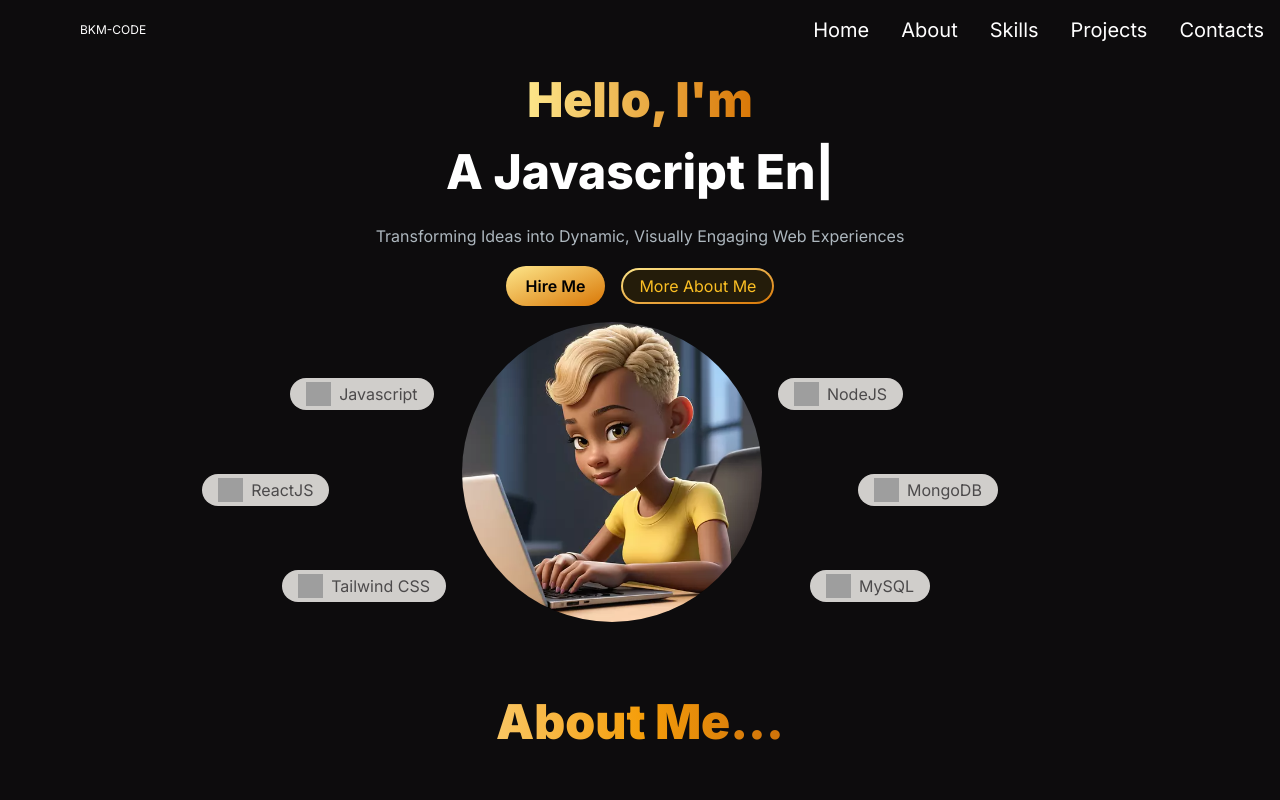
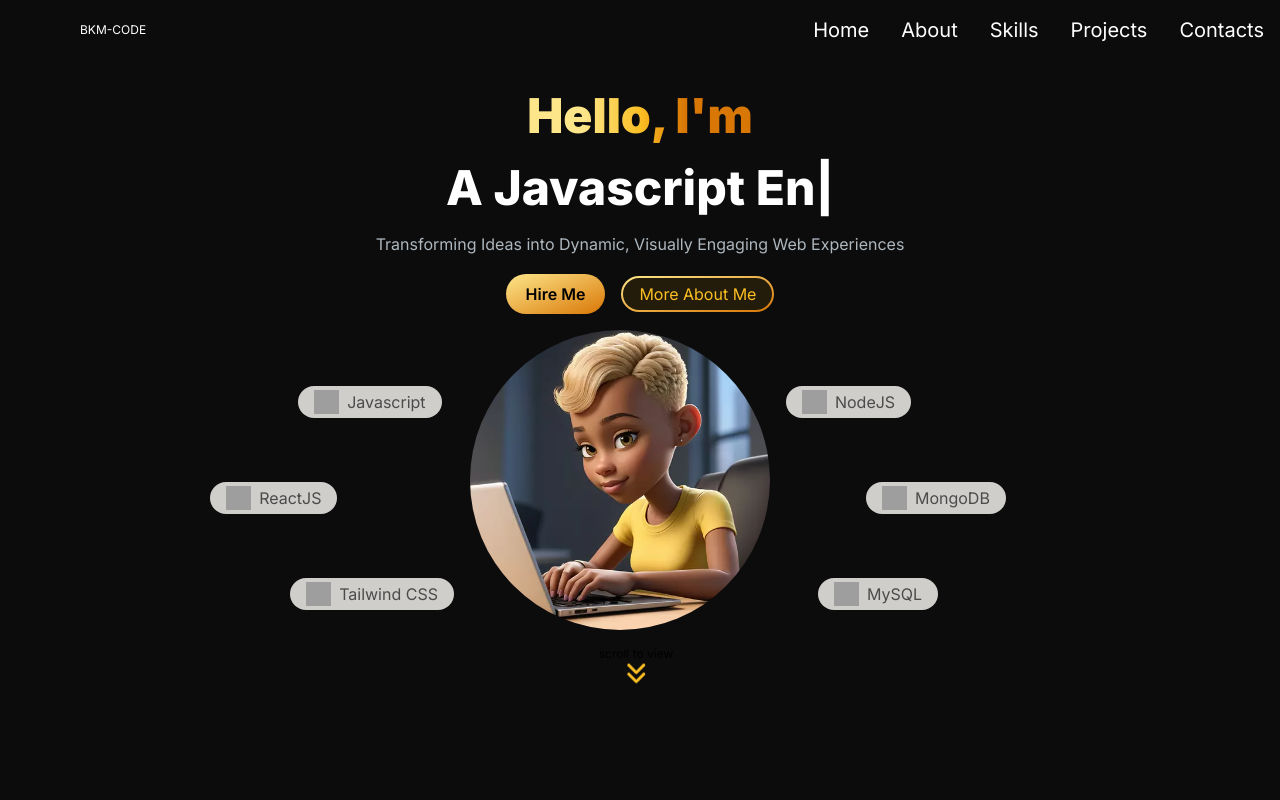
Before and after one commit to bridgitkanini/bridgitkanini-portfolio, a Next.js app: page / in a window 1280 px wide. Shown: the top 800 px of the page. Built offline with nearby package versions, Linux system fonts and the light colour scheme; grey boxes are pictures that could not be loaded.

Commit message:
Add scroll to view button and animation.

```diff
--- a/src/app/components/HeroSection.jsx
+++ b/src/app/components/HeroSection.jsx
@@ -4,14 +4,15 @@ import Image from "next/image";
 import { TypeAnimation } from "react-type-animation";
 import { motion } from "framer-motion";
 import Link from "next/link";
-// import KeyboardDoubleArrowDownIcon from "@mui/icons-material/KeyboardDoubleArrowDown";
+import { FontAwesomeIcon } from "@fortawesome/react-fontawesome";
+import { faAnglesDown } from "@fortawesome/free-solid-svg-icons";
 
 const HeroSection = () => {
   return (
-    <section id="home" className="lg:py-4 mt-8 mx-auto px-8">
-      <div className="flex flex-col justify-center items-center ">
+    <section id="home" className="py-4 mx-auto px-8 mb-8">
+      <div className="flex flex-col justify-center items-center mt-12">
         {/* <div className="grid grid-cols-1 sm:grid-cols-12"> */}
-        <h1 className="text-transparent bg-clip-text bg-gradient-to-r from-amber-200 to-amber-600 text-2xl sm:text-2xl lg:text-5xl lg:leading-normal font-black">
+        <h1 className="text-transparent bg-clip-text bg-gradient-to-r  from-amber-200 from-25% via-amber-400 via-50% to-amber-600 to-70% text-2xl sm:text-2xl lg:text-5xl lg:leading-normal font-black">
           Hello, I&apos;m{" "}
         </h1>
         <motion.div
@@ -20,7 +21,7 @@ const HeroSection = () => {
           transition={{ duration: 0.5 }}
           className="col-span-8 place-self-center text-center sm:text-left justify-self-center"
         >
-          <h1 className="text-white mb-4 text-2xl sm:text-2xl lg:text-5xl lg:leading-normal font-extrabold">
+          <h1 className="text-white mb-2 text-2xl sm:text-2xl lg:text-5xl lg:leading-normal font-extrabold">
             <TypeAnimation
               sequence={[
                 "Bridgit Kanini",
@@ -57,7 +58,7 @@ const HeroSection = () => {
             </span>
           </Link>
         </div>
-        <div className="flex mt-4">
+        <div className="flex mt-4 ml-4">
           <div className="flex flex-col">
             <div className="flex flex-row bg-[#d0cecb] text-[#4c4a4b] rounded-full w-fit h-fit px-4 py-1 mb-16 mt-14 ml-2">
               <img
@@ -132,10 +133,10 @@ const HeroSection = () => {
             </div>
           </div>
         </div>
-        {/* <div className="mt-8">
-          <KeyboardDoubleArrowDownIcon />
-          <span>Scroll to view</span>
-        </div> */}
+        <div className="flex flex-col mt-4 -ml-2">
+          <span className="text-xs mb-1" >scroll to view</span>
+          <FontAwesomeIcon icon={faAnglesDown} className="text-amber-400 text-2xl animate-bounce"/>
+        </div>
       </div>
     </section>
   );
```
